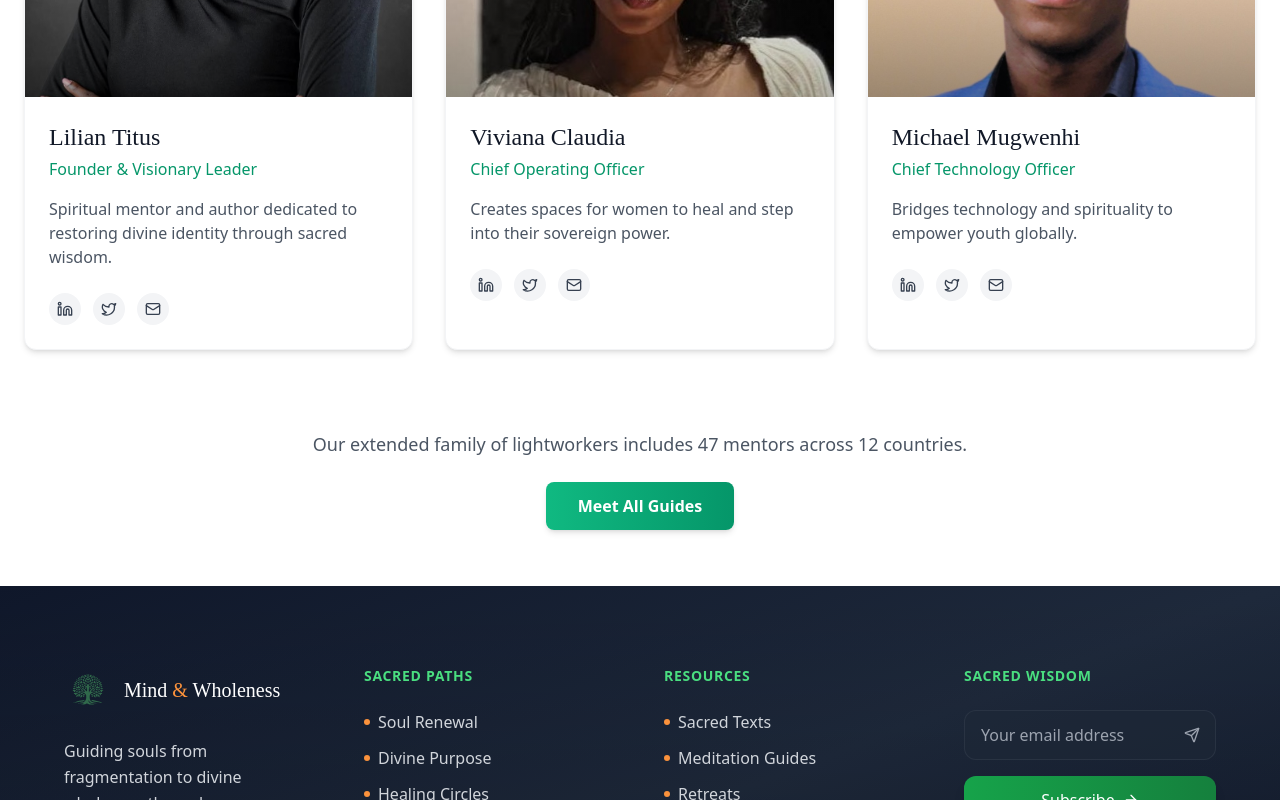
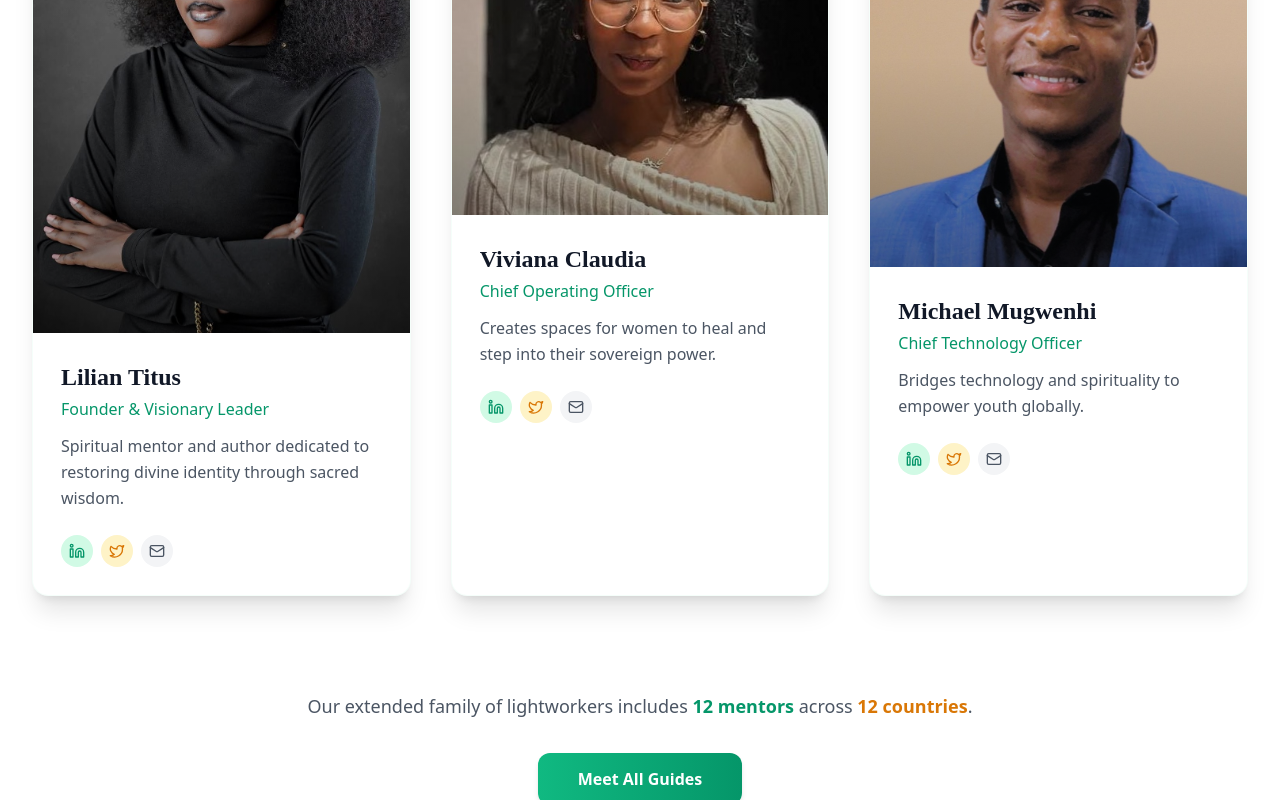
Before and after one commit to eldoJr/mind-and-wholeness, a React (Vite) app: page /about/team in a window 1280 px wide. Shown: the part 500-1300 px from the top of the page. Built offline with nearby package versions, Linux system fonts and the light colour scheme.

Commit message:
add: team sction

```diff
--- a/src/components/sections/about/StorySection.tsx
+++ b/src/components/sections/about/StorySection.tsx
@@ -190,7 +190,7 @@ export function StorySection({ expanded = false }: StorySectionProps) {
           <motion.div variants={itemVariants} className="lg:sticky lg:top-24">
             <div className="relative rounded-3xl overflow-hidden shadow-2xl h-[800px] lg:h-[860px] group">
               <img
-                src="/src/assets/images/ceo-profile.jpeg"
+                src="/src/assets/images/lilian.jpeg"
                 alt="Founders in early days - Lilian Titus with early community members"
                 className="w-full h-full object-cover transition-transform duration-700 group-hover:scale-105"
                 loading="lazy"
--- a/src/components/sections/about/TeamSection.tsx
+++ b/src/components/sections/about/TeamSection.tsx
@@ -30,8 +30,8 @@ export function TeamSection({ expanded = false }: TeamSectionProps) {
   ];
 
   return (
-    <section className={`py-14 ${expanded ? 'bg-white' : 'bg-gradient-to-b from-white to-emerald-50/30'}`}>
-      <div className="max-w-7xl mx-auto px-6">
+    <section className={`py-16 ${expanded ? 'bg-white' : 'bg-gradient-to-b from-white to-emerald-50/20'}`}>
+      <div className="max-w-7xl mx-auto px-4 sm:px-6 lg:px-8">
         <SectionHeader
           tagline="Sacred Guardians"
           title="Our Divine Team"
@@ -40,40 +40,70 @@ export function TeamSection({ expanded = false }: TeamSectionProps) {
           description={expanded ? undefined : "Meet the vessels guiding this transformational work"}
         />
 
-        <div className="grid md:grid-cols-3 gap-8">
+        <div className="grid md:grid-cols-3 gap-10 mt-12">
           {teamMembers.map((member, index) => (
             <motion.div
               key={index}
-              initial={{ opacity: 0, y: 30 }}
+              initial={{ opacity: 0, y: 40 }}
               whileInView={{ opacity: 1, y: 0 }}
-              transition={{ delay: index * 0.1, duration: 0.5 }}
-              whileHover={{ y: -8 }}
-              className="bg-white rounded-xl shadow-md overflow-hidden border border-gray-100 hover:shadow-lg transition-all"
+              viewport={{ once: true, margin: "-100px" }}
+              transition={{
+                delay: index * 0.15,
+                duration: 0.6,
+                type: "spring",
+                damping: 10,
+                stiffness: 100
+              }}
+              whileHover={{
+                y: -10,
+                boxShadow: "0 20px 25px -5px rgba(0, 0, 0, 0.1), 0 10px 10px -5px rgba(0, 0, 0, 0.04)"
+              }}
+              className="bg-white rounded-2xl shadow-xl overflow-hidden border border-emerald-50/50 hover:border-emerald-100 transition-all group"
             >
-              <div className="relative h-64 bg-gray-100">
+              <div className="relative h-auto bg-gradient-to-br from-emerald-50/30 to-amber-50/30 overflow-hidden">
                 <img
                   src={member.img}
                   alt={member.name}
-                  className="w-full h-full object-cover"
+                  className="w-full h-auto object-cover transition-transform duration-700 group-hover:scale-105"
                 />
-                <div className="absolute inset-0 bg-gradient-to-t from-black/30 via-transparent to-transparent" />
+                <div className="absolute inset-0 bg-gradient-to-t from-black/40 via-black/10 to-transparent" />
               </div>
-              <div className="p-6">
-                <h3 className="text-2xl font-serif font-medium text-gray-900 mb-1">
-                  {member.name}
-                </h3>
-                <p className="text-emerald-600 mb-4">{member.role}</p>
-                <p className="text-gray-600 mb-6">{member.bio}</p>
-                <div className="flex gap-3">
-                  <a href="#" className="p-2 bg-gray-100 hover:bg-gray-200 rounded-full text-gray-700 transition-colors">
+
+              <div className="p-7">
+                <div className="flex flex-col gap-1 mb-3">
+                  <h3 className="text-2xl font-bold font-serif text-gray-900">
+                    {member.name}
+                  </h3>
+                  <p className="text-emerald-600 font-medium">{member.role}</p>
+                </div>
+
+                <p className="text-gray-600 mb-6 leading-relaxed">{member.bio}</p>
+
+                <div className="flex gap-2">
+                  <motion.a
+                    whileHover={{ scale: 1.1, backgroundColor: "#059669" }}
+                    whileTap={{ scale: 0.95 }}
+                    href="#"
+                    className="p-2 bg-emerald-100 hover:bg-emerald-600 rounded-full text-emerald-600 hover:text-white transition-all"
+                  >
                     <Linkedin className="w-4 h-4" />
-                  </a>
-                  <a href="#" className="p-2 bg-gray-100 hover:bg-gray-200 rounded-full text-gray-700 transition-colors">
+                  </motion.a>
+                  <motion.a
+                    whileHover={{ scale: 1.1, backgroundColor: "#f97316" }}
+                    whileTap={{ scale: 0.95 }}
+                    href="#"
+                    className="p-2 bg-amber-100 hover:bg-amber-500 rounded-full text-amber-600 hover:text-white transition-all"
+                  >
                     <Twitter className="w-4 h-4" />
-                  </a>
-                  <a href="#" className="p-2 bg-gray-100 hover:bg-gray-200 rounded-full text-gray-700 transition-colors">
+                  </motion.a>
+                  <motion.a
+                    whileHover={{ scale: 1.1, backgroundColor: "#6b7280" }}
+                    whileTap={{ scale: 0.95 }}
+                    href="#"
+                    className="p-2 bg-gray-100 hover:bg-gray-500 rounded-full text-gray-600 hover:text-white transition-all"
+                  >
                     <Mail className="w-4 h-4" />
-                  </a>
+                  </motion.a>
                 </div>
               </div>
             </motion.div>
@@ -82,17 +112,26 @@ export function TeamSection({ expanded = false }: TeamSectionProps) {
 
         {expanded && (
           <motion.div
-            initial={{ opacity: 0 }}
-            whileInView={{ opacity: 1 }}
+            initial={{ opacity: 0, y: 20 }}
+            whileInView={{ opacity: 1, y: 0 }}
+            viewport={{ once: true }}
             transition={{ delay: 0.4, duration: 0.6 }}
-            className="text-center mt-20"
+            className="text-center mt-24"
           >
-            <p className="text-lg text-gray-600 mb-6">
-              Our extended family of lightworkers includes 47 mentors across 12 countries.
+            <p className="text-lg text-gray-600 mb-8 max-w-2xl mx-auto leading-relaxed">
+              Our extended family of lightworkers includes <span className="font-semibold text-emerald-600">12 mentors</span> across <span className="font-semibold text-amber-600">12 countries</span>.
             </p>
-            <button className="px-8 py-3 bg-gradient-to-r from-emerald-500 to-emerald-600 text-white font-semibold rounded-lg shadow-md hover:shadow-lg transition-all">
-              Meet All Guides
-            </button>
+            <motion.button
+              whileHover={{
+                scale: 1.05,
+                boxShadow: "0 10px 15px -3px rgba(5, 150, 105, 0.3)"
+              }}
+              whileTap={{ scale: 0.98 }}
+              className="px-10 py-3.5 bg-gradient-to-r from-emerald-500 to-emerald-600 hover:from-emerald-600 hover:to-emerald-700 text-white font-semibold rounded-xl shadow-md hover:shadow-lg transition-all relative overflow-hidden group"
+            >
+              <span className="relative z-10">Meet All Guides</span>
+              <span className="absolute inset-0 bg-gradient-to-r from-amber-500 to-amber-600 opacity-0 group-hover:opacity-100 transition-opacity duration-300"></span>
+            </motion.button>
           </motion.div>
         )}
       </div>
```
